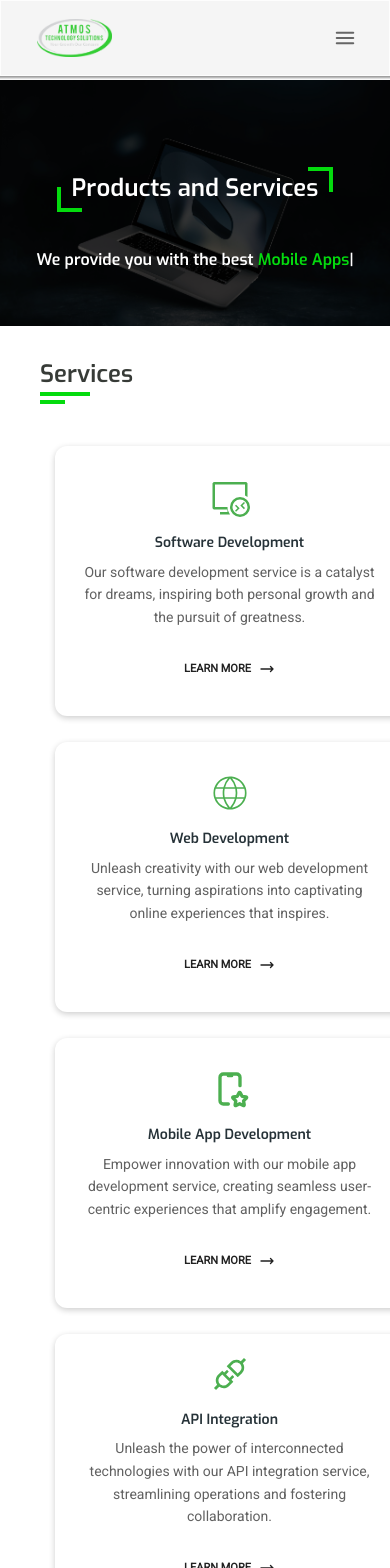
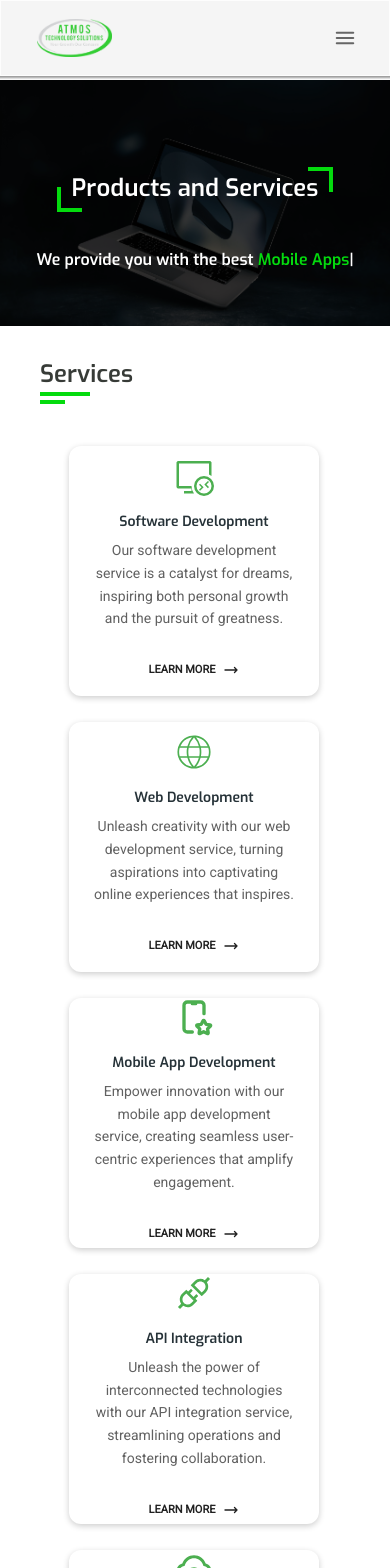
Before and after one commit to Michael-Builds/Atmostech-Solutions, a React (Create React App) app: page /service in a window 390 px wide. Shown: the top 1568 px of the page. Built offline with nearby package versions, Linux system fonts and the light colour scheme.

Commit message:
Media Queries

```diff
--- a/src/components/Services/Service.jsx
+++ b/src/components/Services/Service.jsx
@@ -25,7 +25,7 @@ const Service = () => {
           </div>
         </div>
         <div className="grid grid-cols-3 service-cards justify-center mb-10 ml-11">
-          <Card className="mt-6 w-96 card zoom-in-1">
+          <Card id ='service-card' className="mt-6 w-96 card zoom-in-1">
             <CardBody>
               <VscVmConnect className="text-green-500 w-12 h-12 mb-4 mx-auto ike" />
               <Typography variant="h5" color="blue-gray" className="mb-2 text-center service-title">
@@ -45,7 +45,7 @@ const Service = () => {
             </CardFooter>
           </Card>
 
-          <Card className="mt-6 w-96 card zoom-in-3">
+          <Card id ='service-card' className="mt-6 w-96 card zoom-in-3">
             <CardBody>
               <CiGlobe className="text-green-500 w-12 h-12 mb-4 mx-auto ike" />
               <Typography variant="h5" color="blue-gray" className="mb-2 text-center service-title">
@@ -65,7 +65,7 @@ const Service = () => {
             </CardFooter>
           </Card>
 
-          <Card className="mt-6 w-96 card zoom-in-3">
+          <Card id ='service-card' className="mt-6 w-96 card zoom-in-3">
             <CardBody>
               <TbDeviceMobileStar className="text-green-500 w-12 h-12 mb-4 mx-auto ike" />
               <Typography variant="h5" color="blue-gray" className="mb-2 text-center service-title">
@@ -85,7 +85,7 @@ const Service = () => {
             </CardFooter>
           </Card>
 
-          <Card className="mt-6 w-96 card zoom-in-4">
+          <Card id ='service-card' className="mt-6 w-96 card zoom-in-4">
             <CardBody>
               <AiOutlineApi className="text-green-500  w-12 h-12 mb-4 mx-auto ike" />
               <Typography variant="h5" color="blue-gray" className="mb-2 text-center service-title">
@@ -104,7 +104,7 @@ const Service = () => {
               </Link>
             </CardFooter>
           </Card>
-          <Card className="mt-6 w-96 card zoom-in-5">
+          <Card id ='service-card' className="mt-6 w-96 card zoom-in-5">
             <CardBody>
               <AiOutlineCloudSync className="text-green-500 w-12 h-12 mb-4 mx-auto ike" />
               <Typography variant="h5" color="blue-gray" className="mb-2 text-center service-title">
@@ -125,7 +125,7 @@ const Service = () => {
             </CardFooter>
           </Card>
 
-          <Card className="mt-6 w-96 card zoom-in-6">
+          <Card id ='service-card' className="mt-6 w-96 card zoom-in-6">
             <CardBody>
               <RocketLaunchIcon className="text-green-500 w-12 h-12 mb-4 mx-auto ike" />
               <Typography variant="h5" color="blue-gray" className="mb-2 text-center service-title">
--- a/src/main.css
+++ b/src/main.css
@@ -1038,6 +1038,28 @@
 
 @media only screen and (min-width: 320px) and (max-width: 479px){
 
+
+
+
+  .service-cards {
+    display: grid;
+    grid-template-columns: repeat(1, 1fr);
+    gap: 2px;
+    justify-content: center;
+    align-items: center;
+  }
+
+  #service-card {
+    width: 250px;
+    height: 250px;
+    justify-content: center;
+    align-items:center;
+    margin-right: 70px;
+  }
+  .service-title{
+    font-size: 18px;
+  }
+
 }
 
 @media only screen and (max-width: 480px) {
@@ -3167,8 +3189,6 @@
     height: 35px;
   }
 
-
-
 }
 
 @media only screen and (min-width: 1281px) {
```
